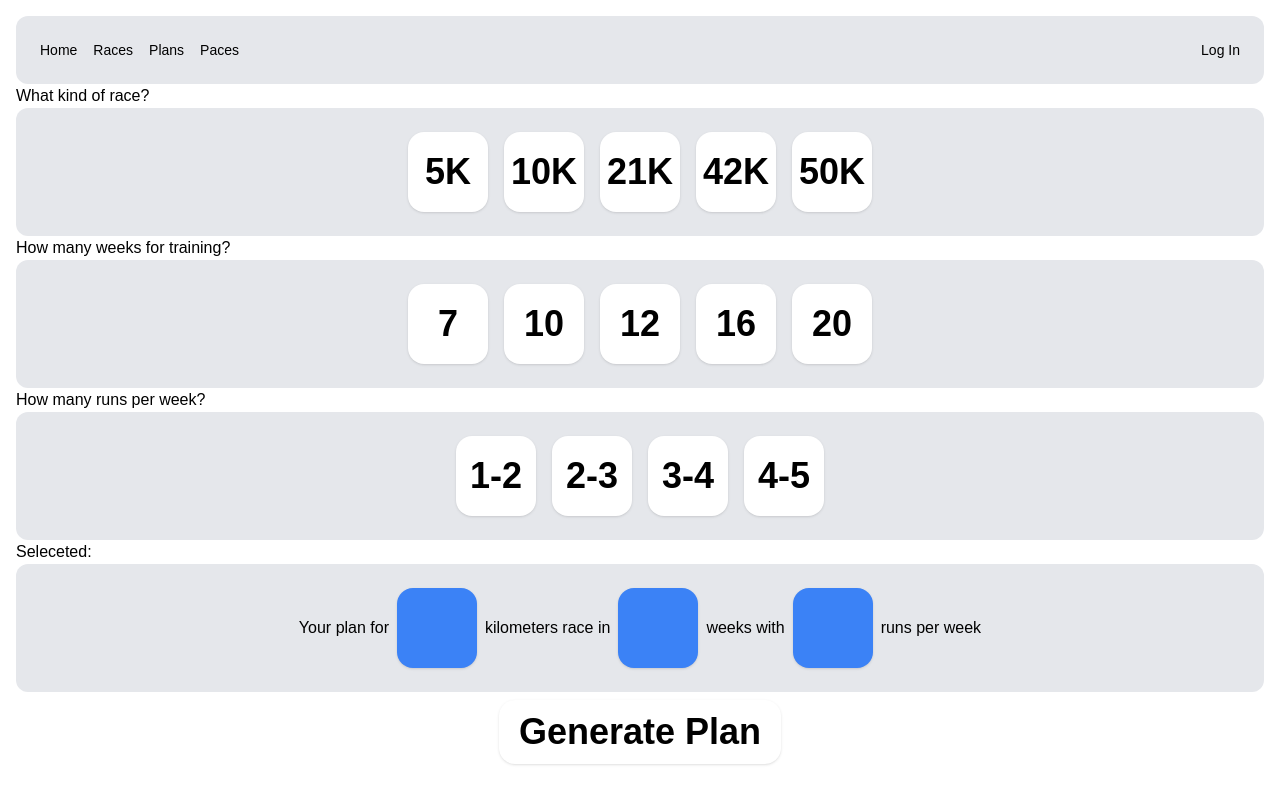
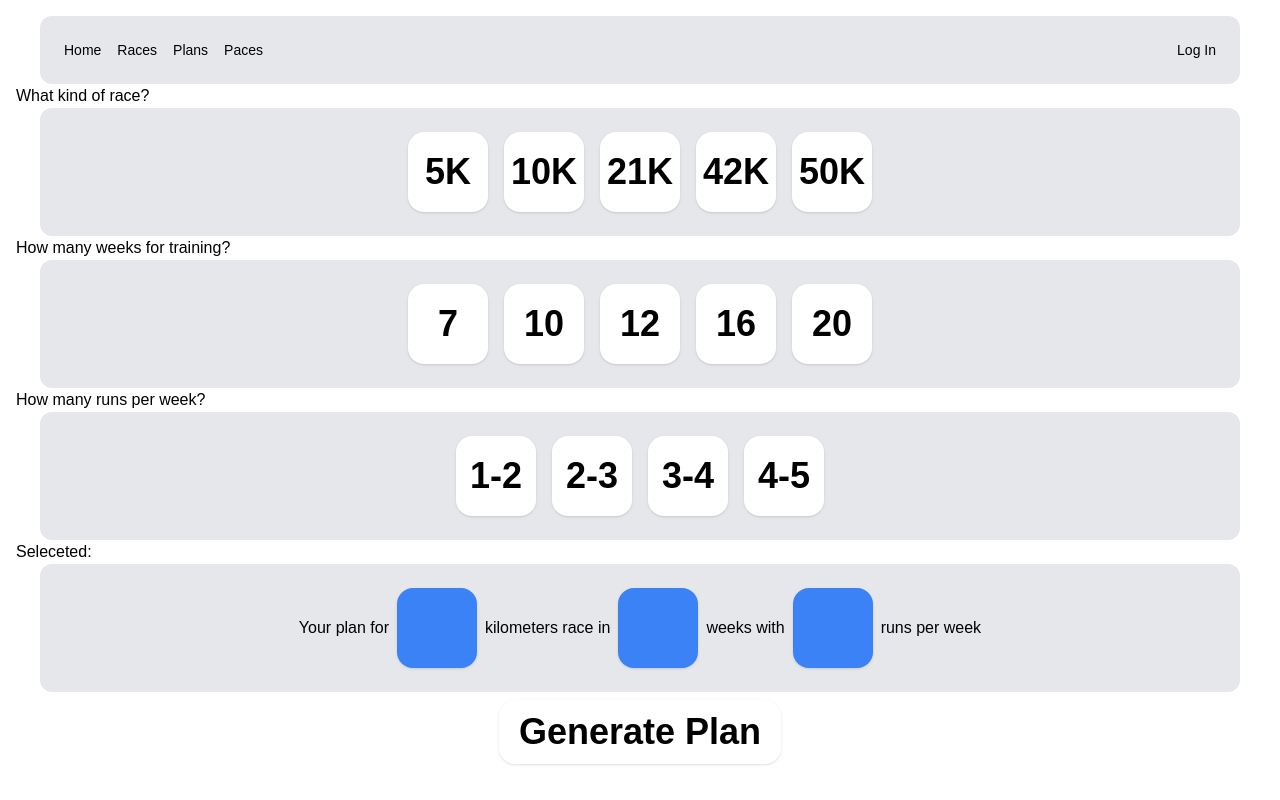
Before and after one commit to Serh1/training-running-plan, a Next.js app: page /plans in a window 1280 px wide. Built offline with nearby package versions, Linux system fonts and the light colour scheme.

Commit message:
Add styling

```diff
--- a/app/components/Navbar.tsx
+++ b/app/components/Navbar.tsx
@@ -3,7 +3,7 @@ import Link from "next/link";
 
 const Navbar = () => {
   return (
-    <nav className="sticky top-0 bg-gray-200 flex rounded-xl items-center justify-between flex-wrap z-10 p-6">
+    <nav className="myContainer sticky top-0 bg-gray-200 flex rounded-xl items-center mx-auto flex-wrap z-10 p-6">
       <div className="block lg:hidden">
         <button className="flex items-center px-3 py-2 border hover:bg-blue-500 hover:border-blue">
           <svg
--- a/app/plans/TrainingPlan.tsx
+++ b/app/plans/TrainingPlan.tsx
@@ -126,11 +126,11 @@ function generatePlan(distance: number, weeks: number, runsPerWeek: string) {
             Week#{plan.indexOf(week) + 1}
             {week.map((run) => {
               return (
-                <div className="flex-col  w-full">
-                  <li className="flex flex-row-reverse justify-center items-center m-2">
+                <div className="flex-col  w-full ">
+                  <li className="flex flex-row-reverse justify-center items-center m-2 bg-blue-500 text-white rounded-sm">
                     {run.day}
                   </li>
-                  <li className="flex flex-row-reverse justify-center items-center m-2">
+                  <li className="flex flex-row-reverse justify-center items-center m-2 bg-teal-800 text-white rounded-sm">
                     {run.type === "Rest"
                       ? run.type
                       : run.distance + "K " + run.type}
--- a/app/plans/page.tsx
+++ b/app/plans/page.tsx
@@ -65,7 +65,7 @@ export default function Page() {
     <>
       <Navbar />
       <div>What kind of race?</div>
-      <div className="bg-gray-200 h-full container flex row-auto justify-center items-center p-4 rounded-xl">
+      <div className="bg-gray-200 myContainer h-full mx-auto container lg flex row-auto justify-center items-center p-4 rounded-xl">
         {distances.map((distance) => (
           <Card
             data={distance.toString() + "K"}
@@ -75,7 +75,7 @@ export default function Page() {
         ))}
       </div>
       <div>How many weeks for training?</div>
-      <div className="bg-gray-200 h-full container mx-auto px-4 flex row-auto justify-center items-center p-4 rounded-xl">
+      <div className="bg-gray-200 myContainer h-full container mx-auto px-4 flex row-auto justify-center items-center p-4 rounded-xl">
         {weeks.map((week) => (
           <Card
             data={week.toString()}
@@ -85,7 +85,7 @@ export default function Page() {
         ))}
       </div>
       <div>How many runs per week?</div>
-      <div className="bg-gray-200 h-full container mx-auto px-4 flex row-auto justify-center items-center p-4 rounded-xl">
+      <div className="bg-gray-200 myContainer h-full container mx-auto px-4 flex row-auto justify-center items-center p-4 rounded-xl">
         {runsPerWeek.map((runPerWeek) => (
           <Card
             data={runPerWeek}
@@ -96,7 +96,7 @@ export default function Page() {
       </div>
       <div>Seleceted:</div>
       <div
-        className="bg-gray-200 h-full container mx-auto px-4
+        className="bg-gray-200 myContainer h-full container mx-auto px-4
       flex row-auto justify-center items-center p-4 rounded-xl"
       >
         Your plan for
@@ -142,7 +142,7 @@ export default function Page() {
           Generate Plan
         </button>
         {generatedPlan && (
-          <div className="container mx-0">
+          <div className="myContainer container mx-0">
             <h2>Your Generated Plan</h2>
             <p>{generatedPlan}</p>
           </div>
```
